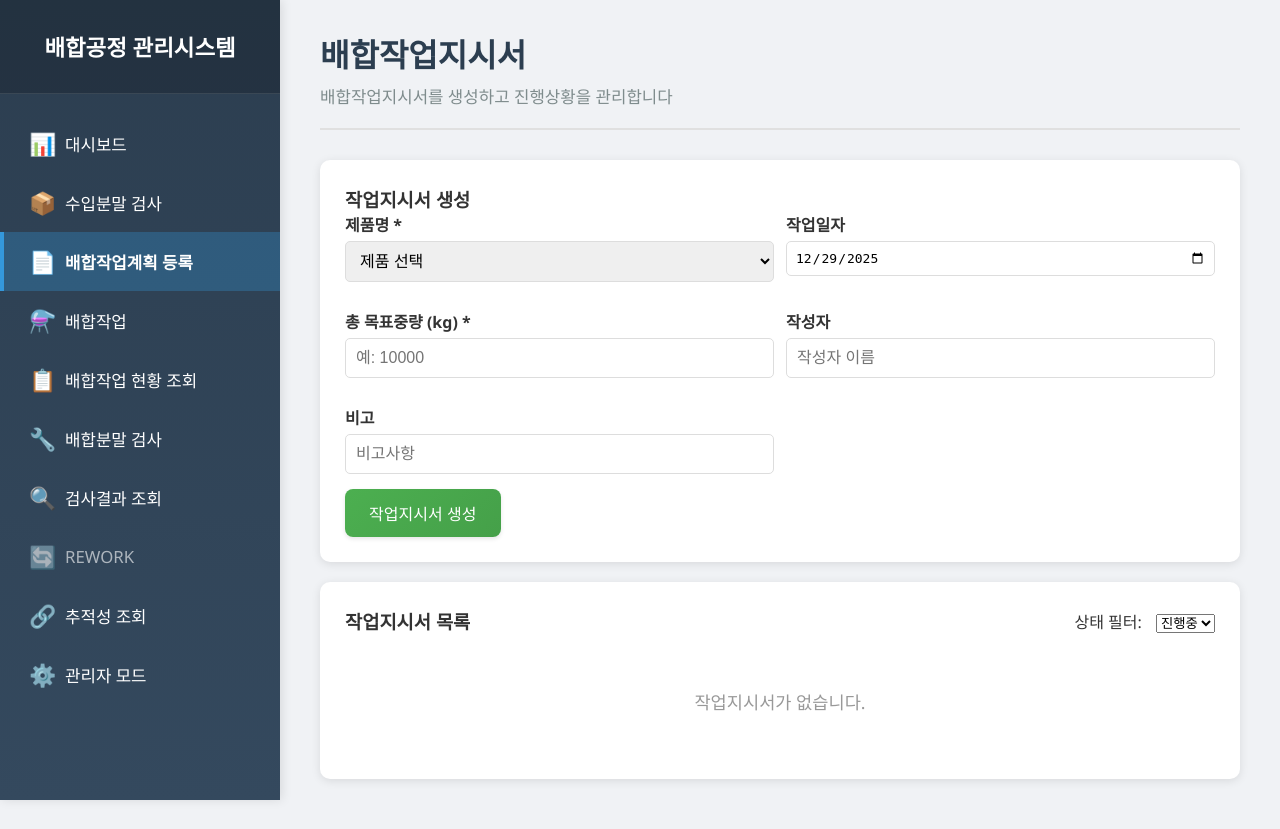
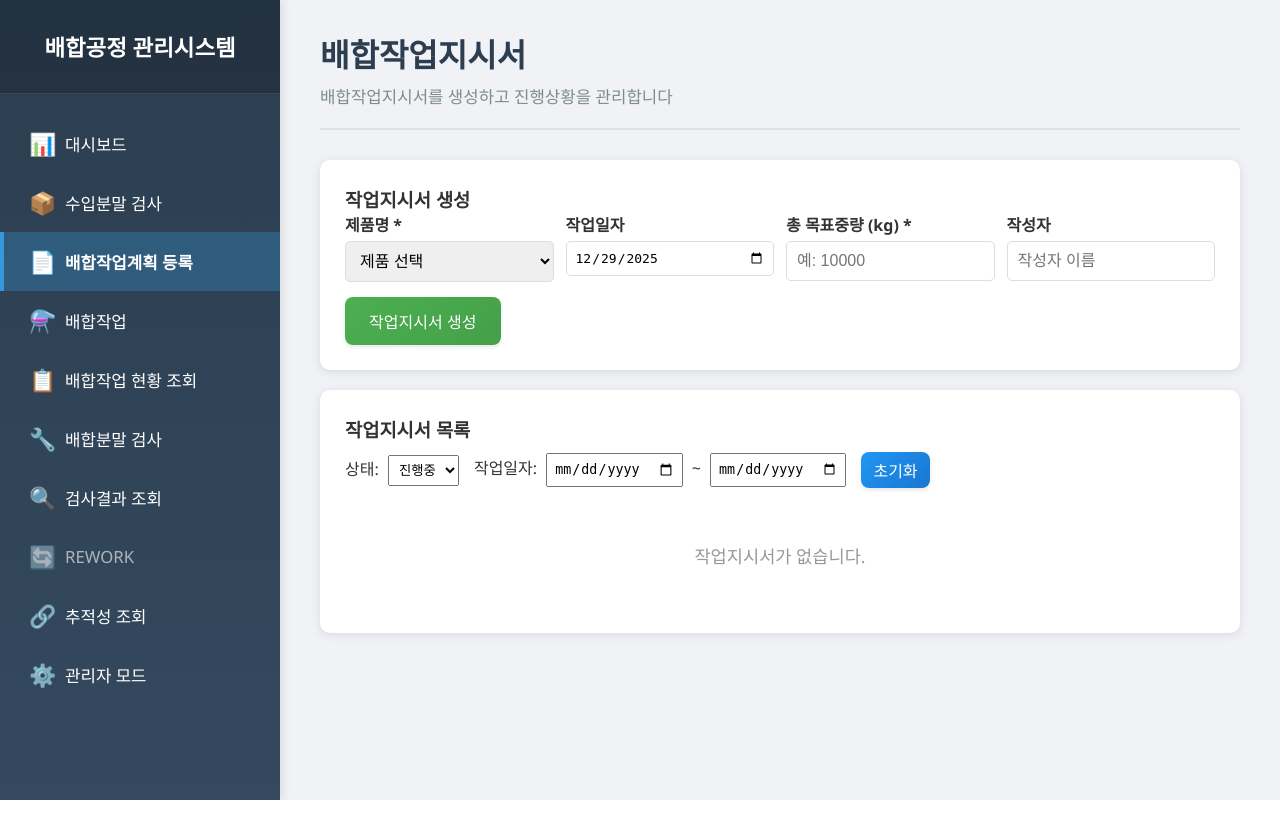
Before and after one commit to johnsonelectricoperations-ux/powder_inspection, a Flask app: page / in a window 1280 px wide, after a click that opens the changed part. After the commit the page ends 800 px from the top, so only its background shows below. Run offline with Flask 3, Linux system fonts and the light colour scheme; data that the repository does not hold is empty; some libraries are stand-ins or nearby versions.

Commit message:
배합작업계획등록 메뉴 개선
- 작업지시서 생성 화면: 비고 필드 삭제
- 작업지시서 생성 화면: 제품명/작업일자/총목표중량/작성자를 한 행에 표시 (4열 그리드)
- 작업지시서 목록: 날짜 검색 기능 추가 (시작일~종료일)
- 작업지시서 목록: 필터 초기화 버튼 추가
- 백엔드 API: 날짜 범위 필터링 지원 추가

```diff
--- a/app.py
+++ b/app.py
@@ -2998,21 +2998,41 @@ def get_blending_orders():
     """배합작업지시서 목록 조회"""
     try:
         status_filter = request.args.get('status', 'all')
-
-        with closing(get_db()) as conn:
-            cursor = conn.cursor()
-
-            if status_filter == 'all':
+        date_from = request.args.get('date_from', '')
+        date_to = request.args.get('date_to', '')
+
+        with closing(get_db()) as conn:
+            cursor = conn.cursor()
+
+            # 기본 WHERE 조건 구성
+            where_clauses = []
+            params = []
+
+            if status_filter != 'all':
+                where_clauses.append('status = ?')
+                params.append(status_filter)
+
+            if date_from:
+                where_clauses.append('created_date >= ?')
+                params.append(date_from)
+
+            if date_to:
+                where_clauses.append('created_date <= ?')
+                params.append(date_to)
+
+            # SQL 쿼리 구성
+            if where_clauses:
+                where_sql = 'WHERE ' + ' AND '.join(where_clauses)
+                cursor.execute(f'''
+                    SELECT * FROM blending_order
+                    {where_sql}
+                    ORDER BY created_date ASC, id ASC
+                ''', params)
+            else:
                 cursor.execute('''
                     SELECT * FROM blending_order
                     ORDER BY created_date ASC, id ASC
                 ''')
-            else:
-                cursor.execute('''
-                    SELECT * FROM blending_order
-                    WHERE status = ?
-                    ORDER BY created_date ASC, id ASC
-                ''', (status_filter,))
 
             rows = cursor.fetchall()
             orders = []
--- a/templates/index.html
+++ b/templates/index.html
@@ -163,7 +163,7 @@
             <div class="card blending-order-form-card">
                 <h3 data-i18n="createBlendingOrder">작업지시서 생성</h3>
                 <form id="blendingOrderForm">
-                    <div style="display: grid; grid-template-columns: 1fr 1fr; gap: 12px;">
+                    <div style="display: grid; grid-template-columns: 1fr 1fr 1fr 1fr; gap: 12px;">
                         <div class="form-group compact-form-group">
                             <label for="orderProductName"><span data-i18n="productName">제품명</span> *</label>
                             <select id="orderProductName" required onchange="loadOrderRecipe()">
@@ -182,10 +182,6 @@
                             <label for="orderCreatedBy"><span data-i18n="createdBy">작성자</span></label>
                             <input type="text" id="orderCreatedBy" placeholder="작성자 이름">
                         </div>
-                        <div class="form-group compact-form-group">
-                            <label for="orderNotes"><span data-i18n="notes">비고</span></label>
-                            <input type="text" id="orderNotes" placeholder="비고사항">
-                        </div>
                     </div>
                     <button type="submit" class="btn" data-i18n="createOrder">작업지시서 생성</button>
                 </form>
@@ -193,15 +189,26 @@
 
             <!-- 작업지시서 목록 -->
             <div class="card blending-order-list-card">
-                <div style="display: flex; justify-content: space-between; align-items: center; margin-bottom: 15px;">
+                <div style="margin-bottom: 15px;">
                     <h3 data-i18n="blendingOrderList">작업지시서 목록</h3>
-                    <div>
-                        <label for="orderStatusFilter" style="margin-right: 10px;" data-i18n="filterByStatus">상태 필터:</label>
-                        <select id="orderStatusFilter" onchange="loadBlendingOrders()">
-                            <option value="all" data-i18n="allStatus">전체</option>
-                            <option value="in_progress" data-i18n="inProgressStatus" selected>진행중</option>
-                            <option value="completed" data-i18n="completedStatus">완료</option>
-                        </select>
+                    <div style="display: flex; gap: 15px; align-items: center; margin-top: 10px; flex-wrap: wrap;">
+                        <div>
+                            <label for="orderStatusFilter" style="margin-right: 5px;" data-i18n="filterByStatus">상태:</label>
+                            <select id="orderStatusFilter" onchange="loadBlendingOrders()" style="padding: 6px;">
+                                <option value="all" data-i18n="allStatus">전체</option>
+                                <option value="in_progress" data-i18n="inProgressStatus" selected>진행중</option>
+                                <option value="completed" data-i18n="completedStatus">완료</option>
+                            </select>
+                        </div>
+                        <div>
+                            <label for="orderDateFrom" style="margin-right: 5px;">작업일자:</label>
+                            <input type="date" id="orderDateFrom" onchange="loadBlendingOrders()" style="padding: 6px;">
+                            <span style="margin: 0 5px;">~</span>
+                            <input type="date" id="orderDateTo" onchange="loadBlendingOrders()" style="padding: 6px;">
+                        </div>
+                        <button class="btn secondary" onclick="resetOrderFilters()" style="padding: 6px 12px;">
+                            초기화
+                        </button>
                     </div>
                 </div>
                 <div id="blendingOrdersList" class="scrollable-list"></div>
```
Also changed, not shown: static/js/app.js.
